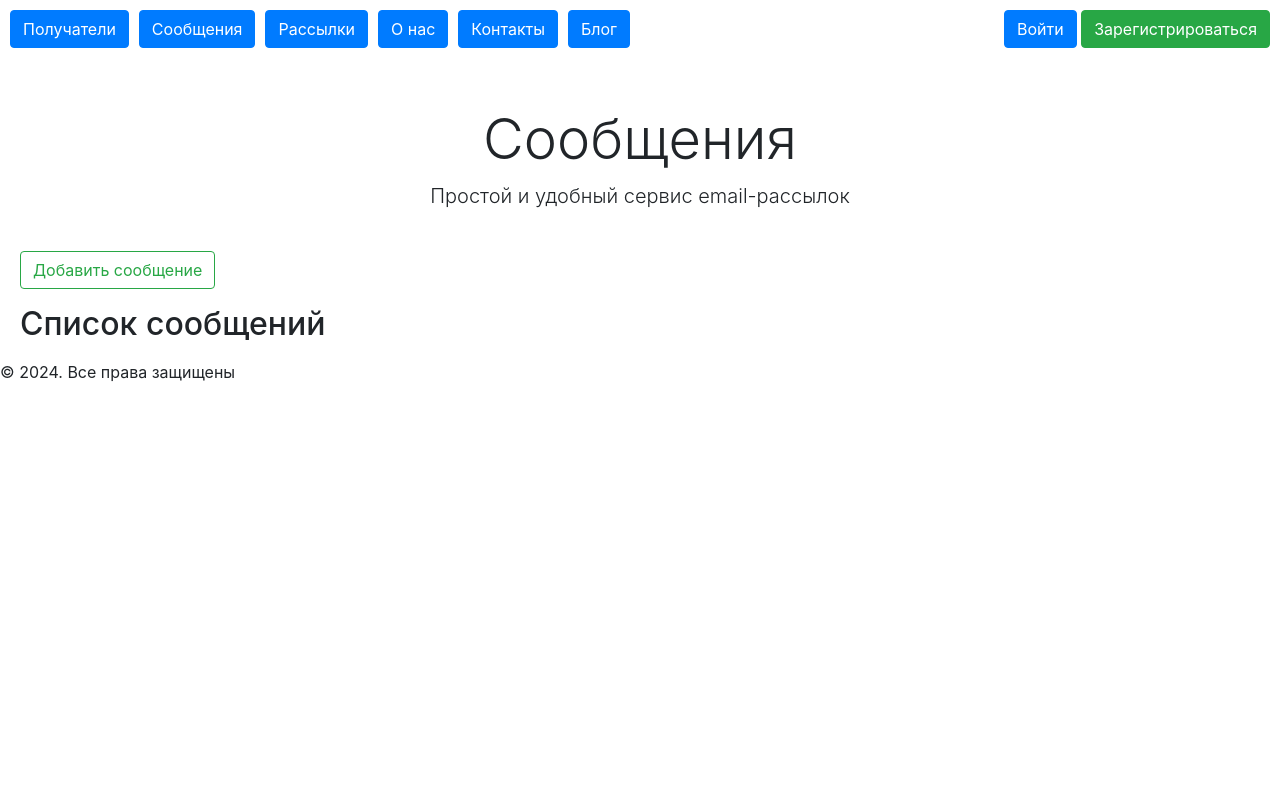
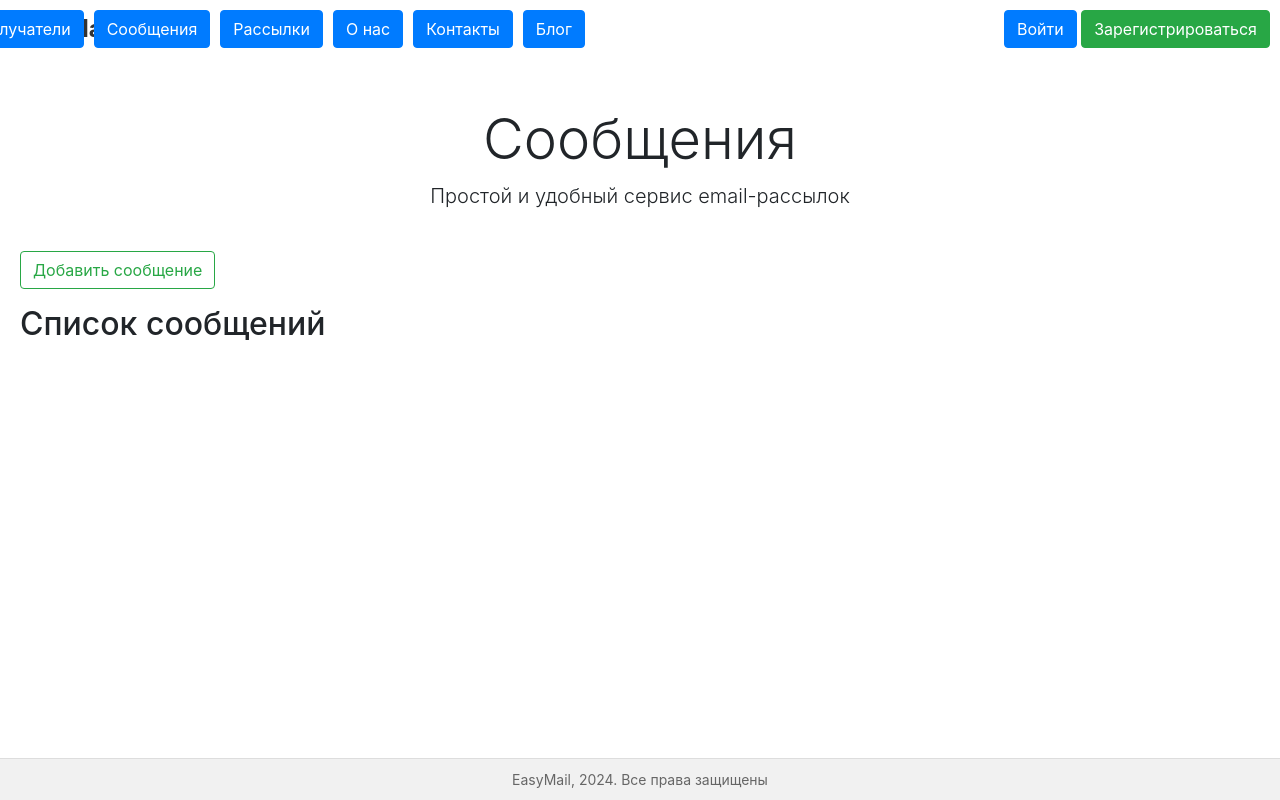
Before and after one commit to valentinaovsianik/mailing_service_project, a Django app: page /mailing/messages/ in a window 1280 px wide. Run offline with Django 5.2, Linux system fonts and the light colour scheme; data that the repository does not hold is empty; some libraries are stand-ins or nearby versions.

Commit message:
Внесены изменения по форматированию

```diff
--- a/mailing/templates/mailing/includes/footer.html
+++ b/mailing/templates/mailing/includes/footer.html
@@ -1,6 +1,6 @@
 {% load static %}
-<footer class="footer">
+<footer class="footer" style="background-color: #f1f1f1; padding: 10px 0; border-top: 1px solid #ddd; position: fixed; bottom: 0; left: 0; width: 100%; text-align: center;">
     <div class="footer-content">
-        <p>&copy; 2024. Все права защищены</p>
+        <p style="margin: 0; font-size: 14px; color: #666;">EasyMail, 2024. Все права защищены</p>
     </div>
 </footer>
--- a/mailing/templates/mailing/includes/header.html
+++ b/mailing/templates/mailing/includes/header.html
@@ -1,12 +1,14 @@
 {% load static %}
 <header class="header" style="display: flex; align-items: center; justify-content: space-between; padding: 10px;">
-    </div>
-    <nav class="header-nav" style="display: flex; align-items: center; gap: 10px;">
+   <a href="{% url 'mailing:index' %}" class="header-title" style="font-size: 24px; font-weight: bold; color: #333; text-decoration: none;">
+            EasyMail
+        </a>
+    <nav class="header-nav" style="display: flex; align-items: center; gap: 10px; margin-left: -550px;"">
         <a class="btn btn-primary" href="{% url 'mailing:recipient_list' %}">Получатели</a>
         <a class="btn btn-primary" href='{% url 'mailing:message_list' %}'">Сообщения</a>
-        <button class="btn btn-primary" href='{% url 'mailing:index' %}'">Рассылки</button>
-        <button class="btn btn-primary" href='{% url 'mailing:index' %}'">О нас</button>
-        <button class="btn btn-primary" href='{% url 'mailing:index' %}'">Контакты</button>
+        <a class="btn btn-primary" href='{% url 'mailing:mailing_list' %}'">Рассылки</a>
+        <a class="btn btn-primary" href='{% url 'mailing:about' %}'">О нас</a>
+        <a class="btn btn-primary" href='{% url 'mailing:contacts' %}'">Контакты</a>
         <button class="btn btn-primary">Блог</button>
            </nav>
     <div style="margin-left: 20px;">
```
